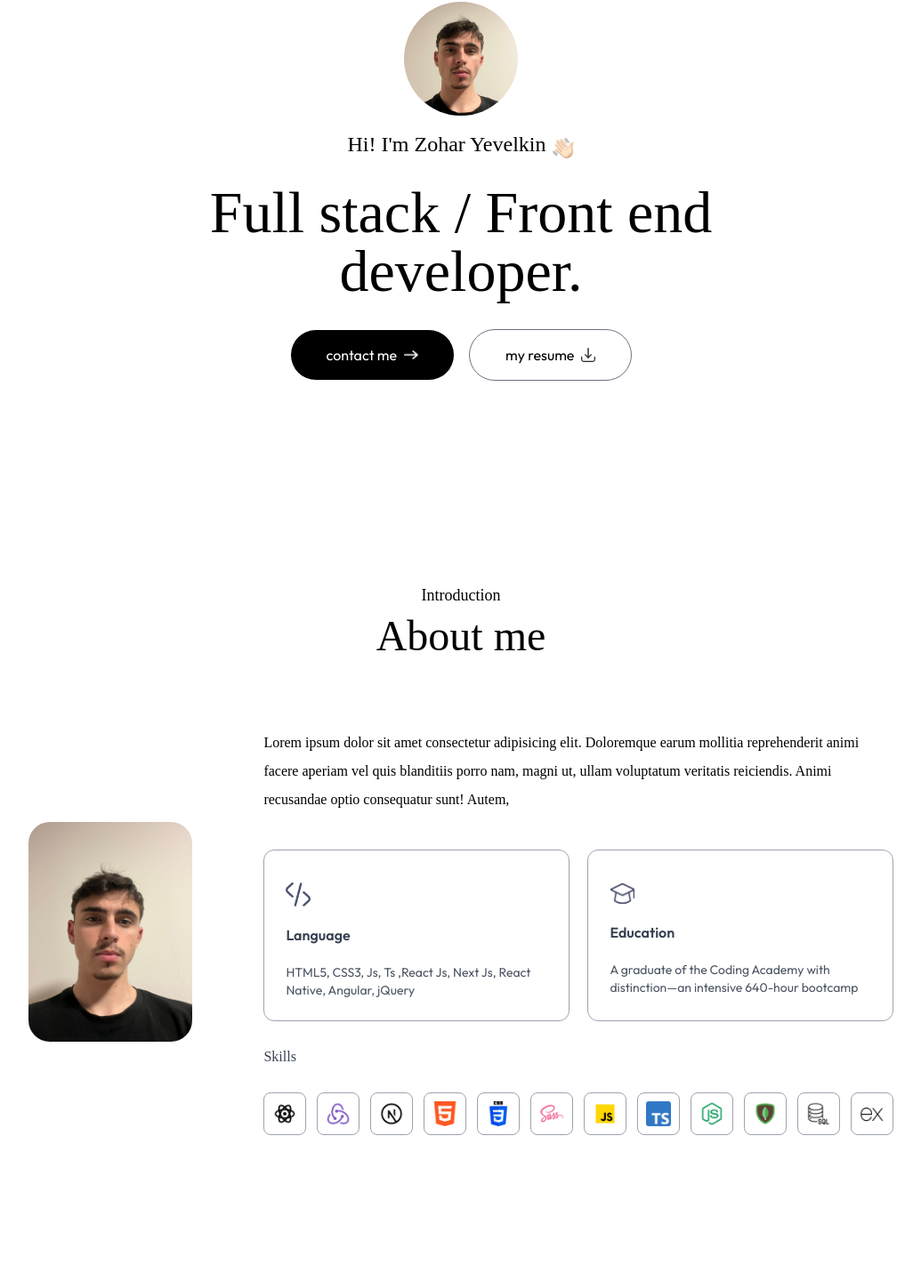
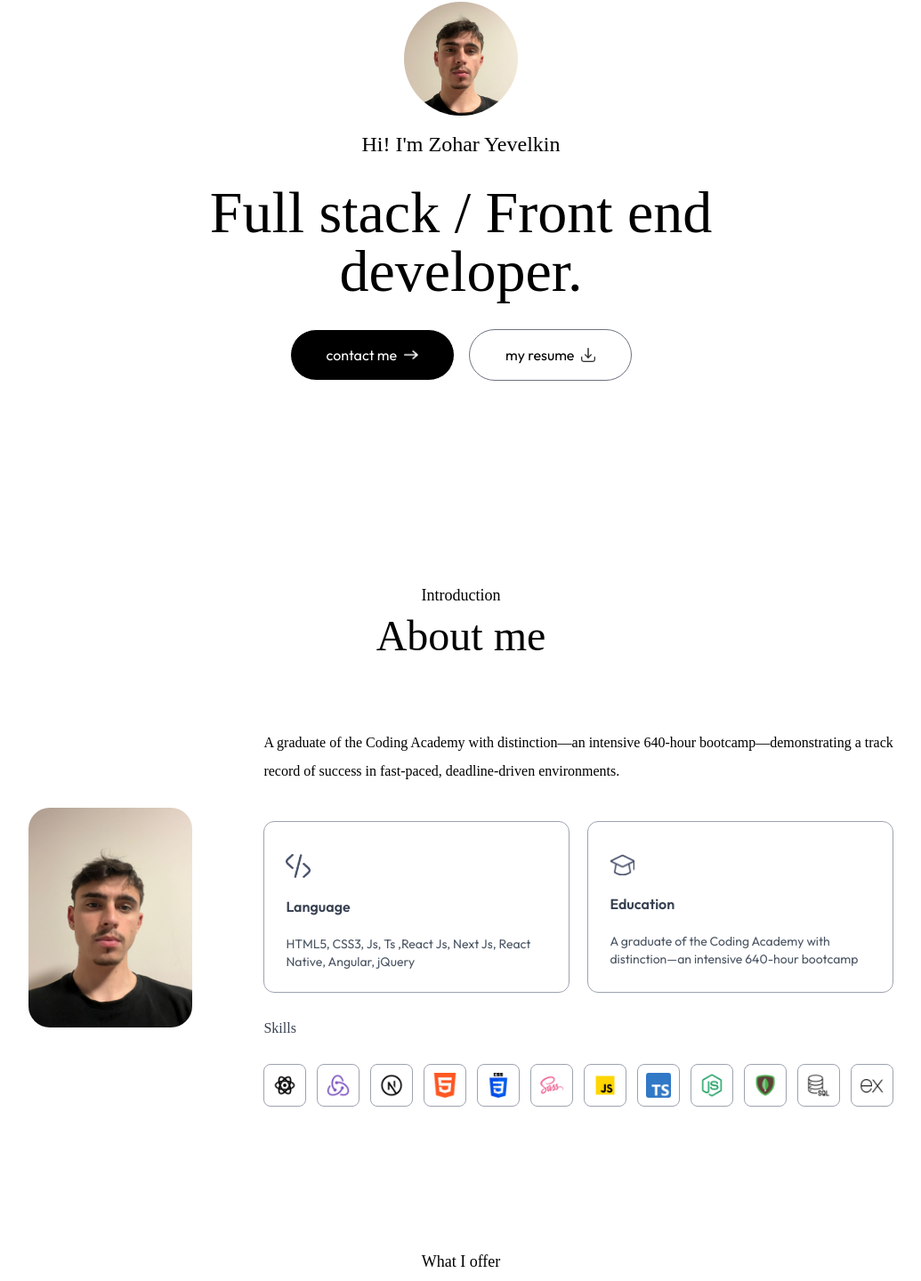
Before and after one commit to zoar2307/portfolio, a Next.js app: page / in a window 1280 px wide. Shown: the part 185-1625 px from the top of the page at 89% size, without its empty margins (122-1157 px from the left). Built offline with nearby package versions, Linux system fonts and the light colour scheme; a web font is replaced by a local one.

Commit message:
Add motion effects

```diff
--- a/src/app/components/About.jsx
+++ b/src/app/components/About.jsx
@@ -1,57 +1,104 @@
 import { Assets, InfoList, SkillsAndTools } from '@/assets/assets'
 import Image from 'next/image'
 import React from 'react'
+import { motion } from "motion/react"
+
 
 const About = ({ isDarkMode }) => {
     return (
-        <div className='w-full px-[12%] py-10 scroll-mt-20' id='about'>
-            <h4 className='text-center mb-2 text-lg font-Ovo'>Introduction</h4>
-            <h2 className='text-center  text-5xl font-Ovo'>About me</h2>
+        <motion.div
+            className='w-full px-[12%] py-10 scroll-mt-20 ' id='about'
+            initial={{ y: 400, opacity: 0 }}
+            whileInView={{ y: 0, opacity: 1 }}
+            transition={{ duration: 1 }}>
 
-            <div className='flex w-full flex-col lg:flex-row items-center gap-20 my-20'>
-                <div className='w-64 sm:w-80 rounded-3xl max-w-none'>
-                    <Image src={Assets.user_img} alt='user' className='w-full rounded-3xl' />
-                </div>
+            <motion.h4
+                initial={{ y: -20, opacity: 0 }}
+                whileInView={{ y: 0, opacity: 1 }}
+                transition={{ duration: 0.5, delay: 0.3 }}
+                className='text-center mb-2 text-lg font-Ovo'
+            >Introduction</motion.h4>
 
-                <div className='flex-1 justify-between'>
+            <motion.h2
+                initial={{ y: -20, opacity: 0 }}
+                whileInView={{ y: 0, opacity: 1 }}
+                transition={{ duration: 0.5, delay: 0.4 }}
+                className='text-center  text-5xl font-Ovo'>About me</motion.h2>
+
+            <motion.div
+                initial={{ opacity: 0 }}
+                whileInView={{ opacity: 1 }}
+                transition={{ duration: 0.8 }}
+                className='flex w-full flex-col lg:flex-row items-center gap-20 my-20'>
+
+                <motion.div
+                    initial={{ opacity: 0, scale: 0.9 }}
+                    whileInView={{ opacity: 1, scale: 1 }}
+                    transition={{ duration: 0.6 }}
+                    className='w-64 sm:w-80 rounded-3xl max-w-none'>
+                    <Image src={Assets.user_img} alt='user' className='w-full h-full  rounded-3xl' />
+                </motion.div>
+
+                <motion.div
+                    initial={{ opacity: 0 }}
+                    whileInView={{ opacity: 1 }}
+                    transition={{ duration: 0.8, delay: 0.5 }}
+                    className='flex-1 justify-between'>
+
                     <p className='mb-10  font-Ovo'>
-                        Lorem ipsum dolor sit amet consectetur adipisicing elit. Doloremque earum mollitia
-                        reprehenderit animi facere aperiam vel quis blanditiis porro nam, magni ut, ullam
-                        voluptatum veritatis reiciendis. Animi recusandae optio consequatur sunt! Autem,
+                        A graduate of the Coding Academy with distinction—an intensive 640-hour bootcamp—demonstrating a track
+                        record of success in fast-paced, deadline-driven environments.
                     </p>
 
-                    <ul className='grid grid-cols-1 sm:grid-cols-2 gap-5 '>
+                    <motion.ul
+                        whileHover={{ scale: 1.05 }}
+                        className='grid grid-cols-1 sm:grid-cols-2 gap-5 '>
                         {InfoList.map(({ icon, iconDark, title, description }, idx) => {
                             return (
-                                <li key={idx}
+                                <motion.li
+                                    initial={{ opacity: 0 }}
+                                    whileInView={{ opacity: 1 }}
+                                    transition={{ duration: 0.6, delay: 0.6 }}
+                                    key={idx}
                                     className='border-[0.5px] border-gray-400 rounded-xl p-6
                                      hover:bg-lightHover hover:-translate-y-1 duration-500 hover:shadow-black dark:border-white
                                      dark:hover:shadow-white dark:hover:bg-darkHover/50'>
                                     <Image src={isDarkMode ? iconDark : icon} alt={title} className='mt-3 w-7' />
                                     <h3 className='my-4 font-semibold text-gray-700 dark:text-white'>{title}</h3>
                                     <p className='text-gray-600 text-sm dark:text-white/80'>{description}</p>
-                                </li>
+                                </motion.li>
                             )
                         })}
-                    </ul>
+                    </motion.ul>
 
-                    <h4 className='my-6 text-gray-700 font-Ovo dark:text-white/80'>Skills</h4>
+                    <motion.h4
+                        initial={{ y: 20, opacity: 0 }}
+                        whileInView={{ y: 0, opacity: 1 }}
+                        transition={{ duration: 0.6, delay: 0.7 }}
+                        className='my-6 text-gray-700 font-Ovo dark:text-white/80'>Skills</motion.h4>
 
-                    <ul className='flex items-center gap-3 flex-wrap sm:flex-nowrap justify-evenly'>
+                    <motion.ul
+                        initial={{ opacity: 0 }}
+                        whileInView={{ opacity: 1 }}
+                        transition={{ duration: 0.8, delay: 0.8 }}
+                        className='flex items-center gap-3 flex-wrap sm:flex-nowrap justify-evenly'>
                         {SkillsAndTools.map(({ title, icon }, idx) => {
                             return (
-                                <li key={idx}
+                                <motion.li
+                                    initial={{ y: 20, opacity: 0 }}
+                                    whileInView={{ y: 0, opacity: 1 }}
+                                    transition={{ duration: 0.6, delay: 0.9 + (idx / 10) }}
+                                    key={idx}
                                     className='flex items-center justify-center w-12 sm:w-12 aspect-square border border-gray-400 rounded-lg
                                        hover:-translate-y-1 duration-500 hover:shadow-lg dark:bg-white'>
                                     <Image src={icon} title={title} alt={title} className='w-5 sm:w-7' />
-                                </li>
+                                </motion.li>
                             )
                         })}
-                    </ul>
-
-                </div>
-            </div>
-        </div>
+                    </motion.ul>
+                </motion.div>
+            </motion.div>
+        </motion.div >
     )
 }
 
--- a/src/app/components/Contact.jsx
+++ b/src/app/components/Contact.jsx
@@ -1,6 +1,7 @@
 'use client'
 
 import { useState } from "react";
+import { motion } from 'motion/react'
 
 const Contact = ({ isDarkMode }) => {
 
@@ -31,7 +32,10 @@ const Contact = ({ isDarkMode }) => {
 
 
     return (
-        <div
+        <motion.div
+            initial={{ y: 400, opacity: 0 }}
+            whileInView={{ y: 0, opacity: 1 }}
+            transition={{ duration: 1 }}
             style={{ backgroundImage: isDarkMode ? 'none' : `url('footer-bg-color.png')` }}
             className='w-full px-[12%] py-10 scroll-mt-20 bg-no-repeat bg-center bg-[length:90%_auto] '
             id='contact'>
@@ -63,7 +67,7 @@ const Contact = ({ isDarkMode }) => {
                     type='submit'>Submit now</button>
                 <p className='mt-4 text-center'>{result}</p>
             </form>
-        </div>
+        </motion.div>
     )
 }
 
--- a/src/app/components/Header.jsx
+++ b/src/app/components/Header.jsx
@@ -1,28 +1,59 @@
 import { Assets } from '@/assets/assets'
 import Image from 'next/image'
 import React from 'react'
+import { motion } from "motion/react"
+
 
 const Header = () => {
     return (
         <div className='w-11/12 max-w-3xl text-center mx-auto h-screen flex flex-col items-center justify-center gap-4 '>
-            <div>
+            <motion.div
+                initial={{ scale: 0 }}
+                whileInView={{ scale: 1 }}
+                transition={{ duration: 0.8, type: 'spring', stiffness: 100 }}
+            >
                 <Image src={Assets.profile_img} alt='profile img' className='rounded-full w-32' />
-            </div>
-            <h3 className='flex items-end gap-2 text-xl md:text-2xl mb-3 font-Ovo'>
-                Hi! I'm Zohar Yevelkin <Image src={Assets.hand_icon} alt='hand icon' className='w-6' />
-            </h3>
-            <h1 className='text-3xl sm:text-6xl lg:text-[66px] font-Ovo' >Full stack / Front end developer.</h1>
+            </motion.div>
+
+            <motion.h3
+                initial={{ y: -20, opacity: 0 }}
+                whileInView={{ y: 0, opacity: 1 }}
+                transition={{ duration: 0.5, delay: 0.3 }}
+                className='flex items-end gap-2 text-xl md:text-2xl mb-3 font-Ovo'>
+                Hi! I'm Zohar Yevelkin
+            </motion.h3>
+
+            <motion.h1
+                initial={{ y: -30, opacity: 0 }}
+                whileInView={{ y: 0, opacity: 1 }}
+                transition={{ duration: 0.8, delay: 0.5 }}
+                className='text-3xl sm:text-6xl lg:text-[66px] font-Ovo'
+            >Full stack / Front end developer.
+            </motion.h1>
+
             {/* <p className='max-w-2xl mx-auto font-Ovo'></p> */}
-            <div className='flex flex-col sm:flex-row items-center gap-4 mt-4'>
-                <a href="#contact"
+
+            <div
+                className='flex flex-col sm:flex-row items-center gap-4 mt-4'>
+                <motion.a
+                    initial={{ y: 30, opacity: 0 }}
+                    whileInView={{ y: 0, opacity: 1 }}
+                    transition={{ duration: 0.6, delay: 0.7 }}
+                    href="#contact"
                     className='px-10 py-3 border border-white rounded-full bg-black text-white flex items-center gap-2 dark:bg-transparent'
-                >contact me <Image src={Assets.right_arrow_white} alt='arrow icon' className='w-4' /></a>
+                >contact me <Image src={Assets.right_arrow_white} alt='arrow icon' className='w-4' />
+                </motion.a>
 
-                <a href="/ZOHAR-YEVELKIN-CV.pdf" download
+                <motion.a
+                    initial={{ y: 30, opacity: 0 }}
+                    whileInView={{ y: 0, opacity: 1 }}
+                    transition={{ duration: 0.6, delay: 0.7 }}
+                    href="/ZOHAR-YEVELKIN-CV.pdf" download
                     className='px-10 py-3 border rounded-full border-gray-500 flex items-center gap-2
                     bg-white dark:text-black'
-                >my resume <Image src={Assets.download_icon} alt='download icon' className='w-4' /></a>
+                >my resume <Image src={Assets.download_icon} alt='download icon' className='w-4' /></motion.a>
             </div>
+
         </div>
     )
 }
--- /dev/null
+++ b/src/app/components/MacBookModal.jsx
@@ -0,0 +1,11 @@
+import React from 'react'
+
+const MacBookModal = () => {
+    return (
+        <div>
+            <Canvas />
+        </div>
+    )
+}
+
+export default MacBookModal
--- a/src/app/components/Work.jsx
+++ b/src/app/components/Work.jsx
@@ -1,10 +1,15 @@
 import { Assets, WorkData } from '@/assets/assets'
 import Image from 'next/image'
 import React from 'react'
+import { motion } from 'motion/react'
 
 const Work = ({ isDarkMode }) => {
     return (
-        <div className='w-full px-[12%] py-10 scroll-mt-20' id='work'>
+        <motion.div
+            initial={{ y: 400, opacity: 0 }}
+            whileInView={{ y: 0, opacity: 1 }}
+            transition={{ duration: 1 }}
+            className='w-full px-[12%] py-10 scroll-mt-20' id='work'>
             <h4 className='text-center mb-2 text-lg font-Ovo'>My portfolio</h4>
             <h2 className='text-center  text-5xl font-Ovo'>My latest work</h2>
             {/* <p className='text-center max-w-2xl mx-auto mt-5 mb12 font-Ovo'></p> */}
@@ -37,7 +42,7 @@ const Work = ({ isDarkMode }) => {
                     )
                 })}
             </div>
-        </div >
+        </motion.div >
     )
 }
 
```
Also changed, not shown: package.json (+6 -4 lines), src/app/components/Services.jsx (+25 -8 lines), 1 other file (tests, documents, lock files or other folders).
